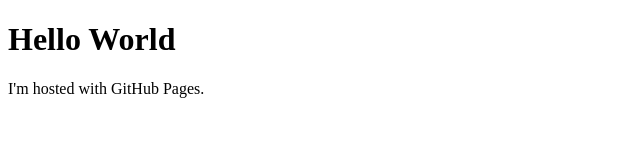
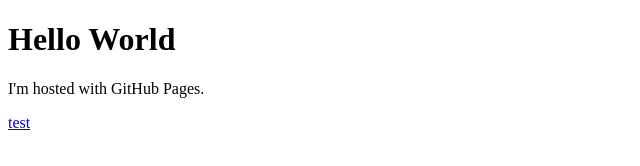
Before and after one commit to nl-hugo/nl-hugo.github.io, a plain HTML site: page index.html in a window 1280 px wide. Shown: the full height of the page, 0-640 px from the left. Drawn offline with Linux system fonts and the light colour scheme.

Commit message:
Update index.html

```diff
--- a/index.html
+++ b/index.html
@@ -3,5 +3,8 @@
 <body>
 <h1>Hello World</h1>
 <p>I'm hosted with GitHub Pages.</p>
+
+<a href="https://github.com/nl-hugo/dc-bullet/blob/master/web/index.html">test</a></p>
+
 </body>
 </html>
```
